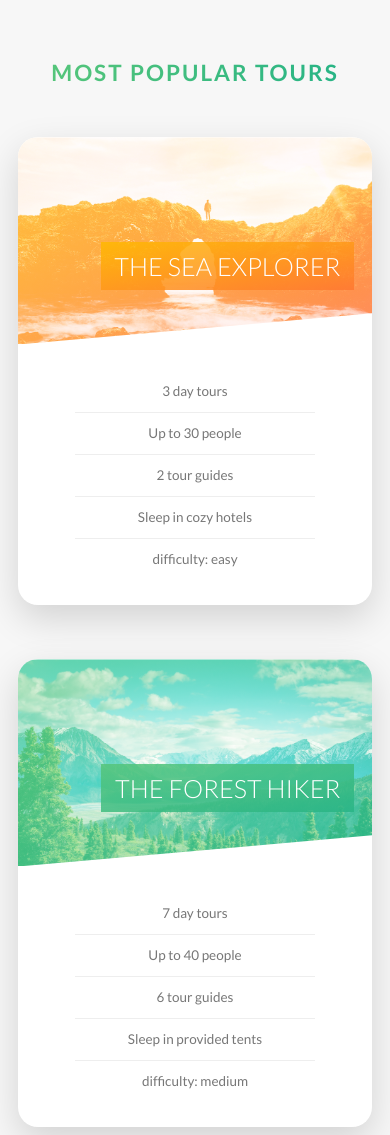
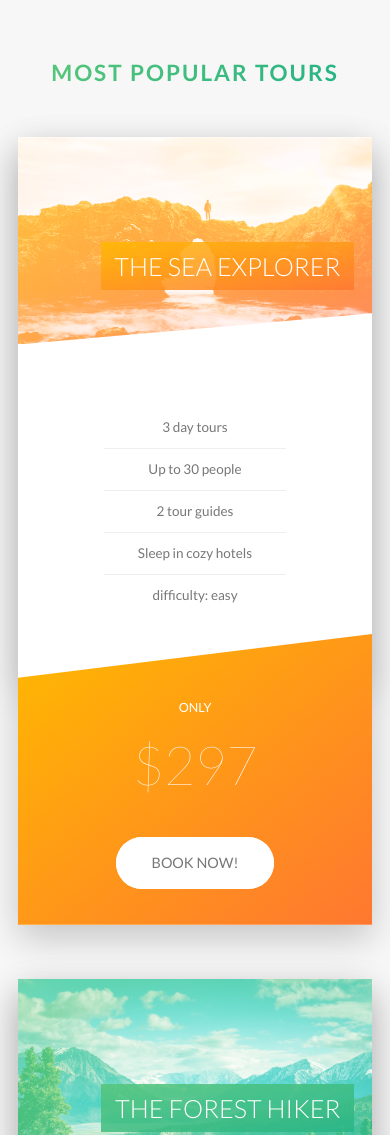
Before and after one commit to jinhlee19/html-sass-asset, a website: page natours/index.html in a window 390 px wide. Shown: the part 2780-3915 px from the top of the page. Drawn offline with Linux system fonts and the light colour scheme.

Commit message:
Sass Mixins for Media Queries - Tours, Stories, and Form

```diff
--- a/natours/sass/components/_card.scss
+++ b/natours/sass/components/_card.scss
@@ -75,17 +75,19 @@
 		}
 		&--2 {
 			background-image: linear-gradient(
-				to right bottom,
+					to right bottom,
 					$color-primary-light,
 					$color-primary-dark
-			), url(../img/nat-6.jpg);
+				),
+				url(../img/nat-6.jpg);
 		}
 		&--3 {
 			background-image: linear-gradient(
-				to right bottom,
+					to right bottom,
 					$color-tertiary-light,
 					$color-tertiary-dark
-			), url(../img/nat-7.jpg);
+				),
+				url(../img/nat-7.jpg);
 		}
 	}
 	&__heading {
@@ -138,7 +140,7 @@
 				text-align: center;
 				font-size: 1.5rem;
 				padding: 1rem;
-				&:not(:last-child){
+				&:not(:last-child) {
 					border-bottom: 1px solid #eee;
 				}
 			}
@@ -166,4 +168,54 @@
 		font-size: 6rem;
 		font-weight: 100;
 	}
+
+	@include break(md) {
+		height: auto;
+		border-radius: 3px;
+		box-shadow: $box-shadow-md-2;
+		background-color: $color-white;
+		&__side {
+			height: auto;
+			position: relative;
+			border-radius: 0;
+			&--front {
+			}
+			&--back {
+				margin-top: -5rem;
+				transform: rotateY(0);
+				clip-path: polygon(0 15%, 100% 0, 100% 100%, 0 100%);
+			}
+		}
+		&:hover &__side--front {
+			transform: rotateY(0);
+		}
+		&:hover &__side--back {
+			transform: rotateY(0);
+		}
+		&__details {
+			padding: 7rem;
+
+		}
+		// Front Side Styleing
+		&__cta {
+
+			position: relative;
+			top: 0;
+			left: 0;
+			transform: translate(0);
+			width: 100%;
+			padding: 7rem 4rem 4rem 4rem;
+		}
+
+		&__price-box {
+			margin-bottom: 3rem;
+		}
+		&__price-only {
+			font-size: 1.4rem;
+			text-transform: uppercase;
+		}
+		&__price-value {
+			font-size: 6rem;
+		}
+	}
 }
--- a/natours/sass/components/_form.scss
+++ b/natours/sass/components/_form.scss
@@ -26,6 +26,9 @@
 		&::-webkit-input-placeholder {
 			color: $color-grey-dark-2;
 		}
+		@include break(sm) {
+			width:100%;
+		}
 	}
 
 	&__label {
@@ -47,6 +50,11 @@
 	&__radio-group {
 		width: 40%;
 		display: inline-block;
+		@include break(sm) {
+			width:100%;
+			margin-bottom: 2rem;
+
+		}
 	}
     &__radio-input {
         display: none;
--- a/natours/sass/components/_story.scss
+++ b/natours/sass/components/_story.scss
@@ -29,6 +29,9 @@
 		float: left;
 		transform: translateX(-3rem) skewX(12deg);
         position:relative;
+		@include break(sm) {
+			transform: translate(-3rem) skewX(0);
+		}
 
 	}
 	&__img {
@@ -40,6 +43,9 @@
 	}
 	&__text {
 		transform: skewX(12deg);
+		@include break(sm) {
+			transform:skewX(0deg);
+		}
 	}
 	&__caption {
 		position: absolute;
@@ -54,6 +60,7 @@
 		transition: all .5s;
         // fixing small glitch.
         backface-visibility: hidden;
+
 	}
 	// ANIMATION effect - story__shape 2
 	&:hover &__caption {
@@ -65,4 +72,13 @@
         // filter 다양한 효과 테스트해보기 **
         filter: blur(3px) brightness(90%);
     }
+	@include break(md) {
+		width: 85%;
+		padding: 4rem;
+		padding-left: 7rem;
+	}
+	@include break(sm) {
+		transform: skewX(0);
+
+	}
 }
--- a/natours/sass/pages/_home.scss
+++ b/natours/sass/pages/_home.scss
@@ -61,9 +61,38 @@
 	border-radius: 3px;
 	box-shadow: 0 1.5rem 4rem rgba(#000, 0.35);
 	height: 50rem;
+	@include break(md){
+		background-image: linear-gradient(
+			105deg,
+			rgba(#fff, 0.9) 0%,
+			rgba(#fff, 0.9) 65%,
+			transparent 50%
+		),
+		url(../img/nat-10.jpg);
+		background-size: cover;
+	}
+	@include break(sm) {
+		background-image: linear-gradient(
+			to right,
+			rgba(#fff, 0.9) 0%,
+			rgba(#fff, 0.9) 100%,
+			transparent 50%
+		),
+		url(../img/nat-10.jpg);
+		background-size: cover;
+	}
 
 	&__form {
 		width: 50%;
 		padding: 5rem;
+		@include break(md){
+			width: 70%;
+
+		}
+		@include break(sm){
+			width: 100%;
+		}
 	}
+
+
 }
```
Also changed, not shown: natours/css/style.css.
